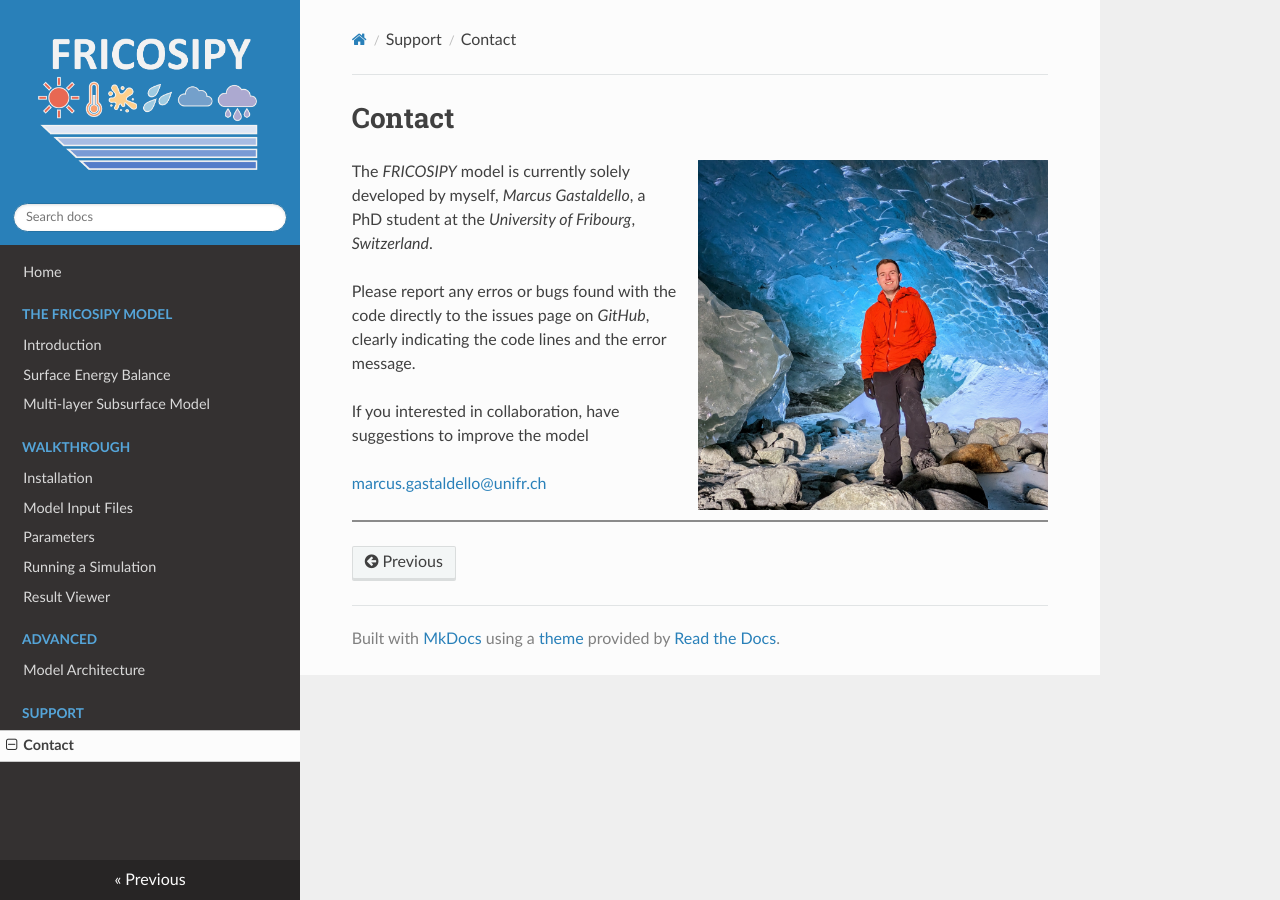
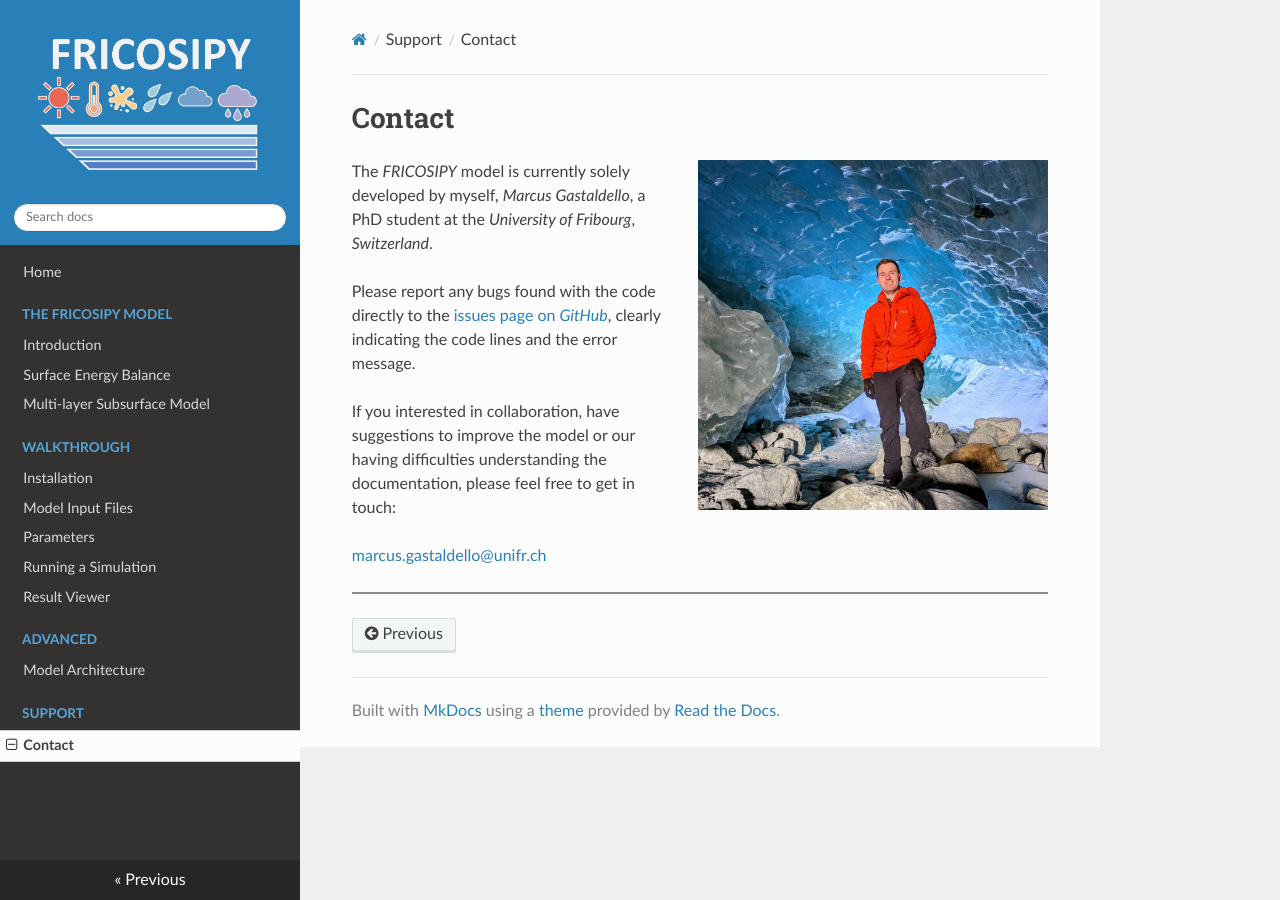
Before and after one commit to MarcusGastaldello/FRICOSIPY, an MkDocs documentation site: the page built from docs/contact.md, in a window 1280 px wide. Built offline with MkDocs 1.6.1, drawn with Linux system fonts in a browser that asks for light colours.

Commit message:
Update contact.md

```diff
--- a/docs/contact.md
+++ b/docs/contact.md
@@ -9,10 +9,9 @@
 
 The *FRICOSIPY* model is currently solely developed by myself, *Marcus Gastaldello*, a PhD student at the *University of Fribourg*, *Switzerland*.
 
-Please report any erros or bugs found with the code directly to the issues page on *GitHub*, clearly indicating the code lines and the error message.
+Please report any bugs found with the code directly to the [issues page on *GitHub*](https://github.com/MarcusGastaldello/FRICOSIPY/issues), clearly indicating the code lines and the error message.
 
-If you interested in collaboration, have suggestions to improve the model
-
+If you interested in collaboration, have suggestions to improve the model or our having difficulties understanding the documentation, please feel free to get in touch:
 
 [marcus.gastaldello@unifr.ch](mailto:marcus.gastaldello@unifr.ch)
 
```
